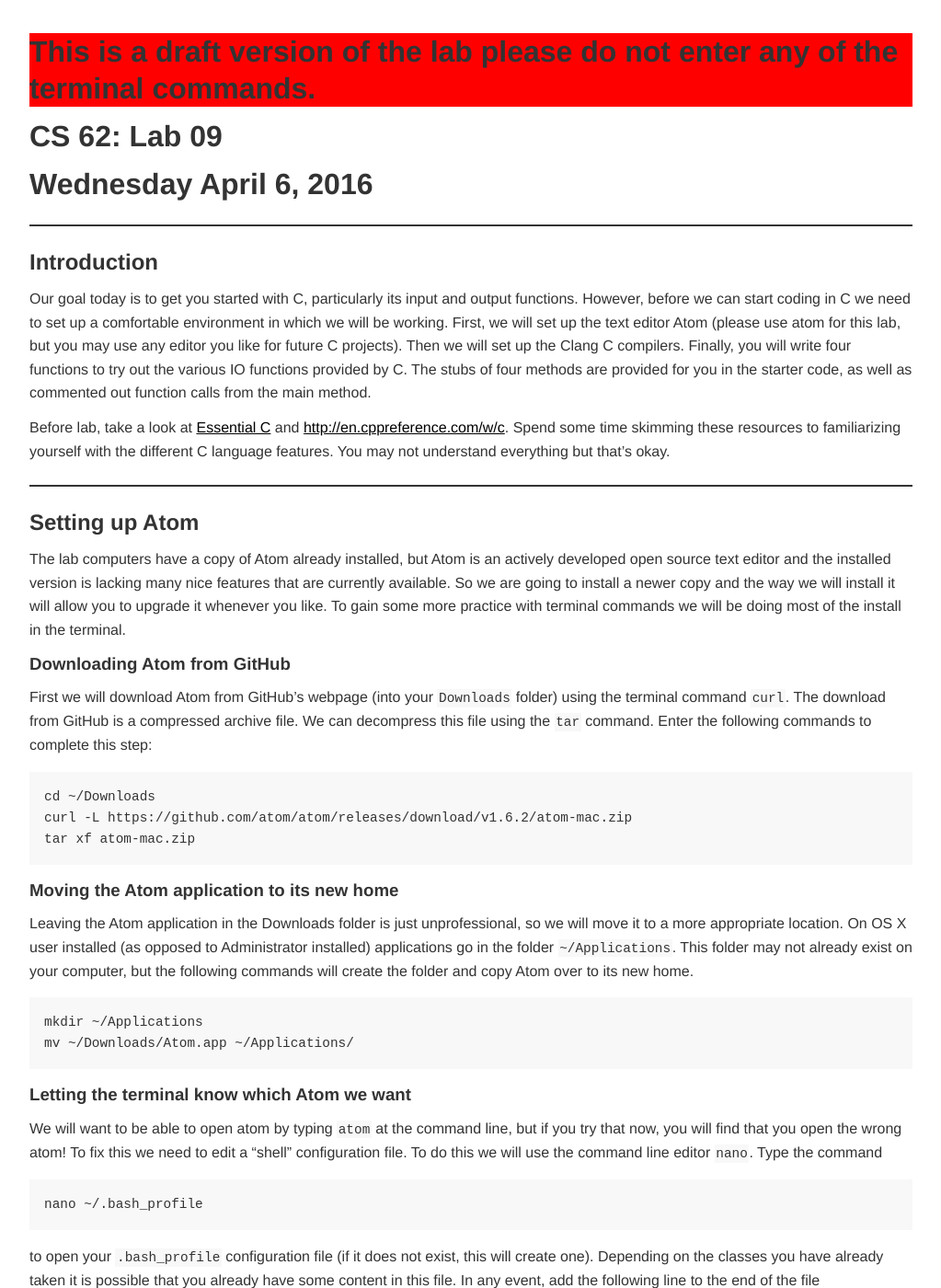
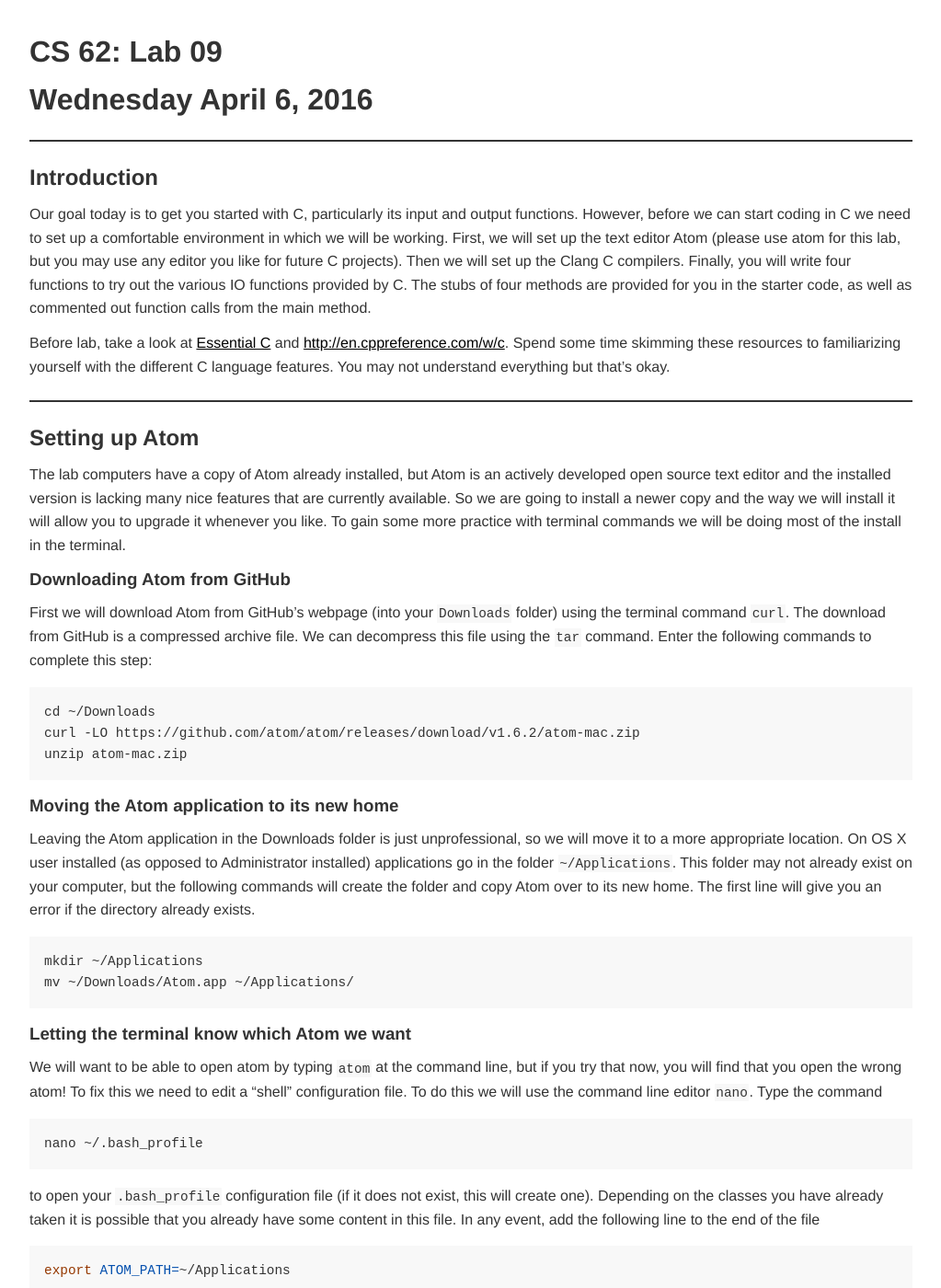
Before and after one commit to jacksonjw12/mbannister.github.io, a Jekyll site: the page built from _teaching/62-s16/Lab10/Lab10.md, in a window 1280 px wide and 1400 px high. Shown: the whole window at 92% size, without its empty margins (128-1151 px from the left). Built offline with Jekyll 4.4.1, drawn with Linux system fonts in a browser that asks for light colours.

Commit message:
Minor bug fixes for Lab 10 in 62

````diff
--- a/_teaching/62-s16/Lab10/Lab10.md
+++ b/_teaching/62-s16/Lab10/Lab10.md
@@ -3,8 +3,6 @@
 title: "CS 62: Lab 10"
 mathjax: true
 ---
-
-<h1 style="background: red">This is a draft version of the lab please do not enter any of the terminal commands.</h1>
 
 # CS 62: Lab 09
 
@@ -29,13 +27,13 @@
 
 ```
 cd ~/Downloads
-curl -L https://github.com/atom/atom/releases/download/v1.6.2/atom-mac.zip
-tar xf atom-mac.zip
+curl -LO https://github.com/atom/atom/releases/download/v1.6.2/atom-mac.zip
+unzip atom-mac.zip
 ```
 
 ### Moving the Atom application to its new home
 
-Leaving the Atom application in the Downloads folder is just unprofessional, so we will move it to a more appropriate location. On OS X user installed (as opposed to Administrator installed) applications go in the folder `~/Applications`. This folder may not already exist on your computer, but the following commands will create the folder and copy Atom over to its new home.
+Leaving the Atom application in the Downloads folder is just unprofessional, so we will move it to a more appropriate location. On OS X user installed (as opposed to Administrator installed) applications go in the folder `~/Applications`. This folder may not already exist on your computer, but the following commands will create the folder and copy Atom over to its new home. The first line will give you an error if the directory already exists.
 
 ```
 mkdir ~/Applications
````
